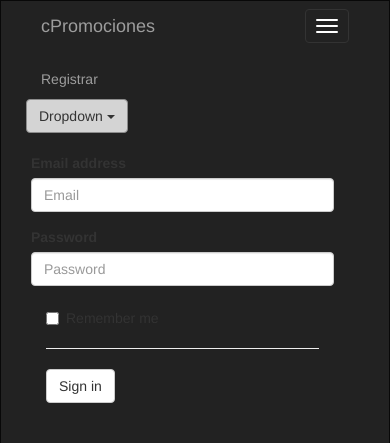
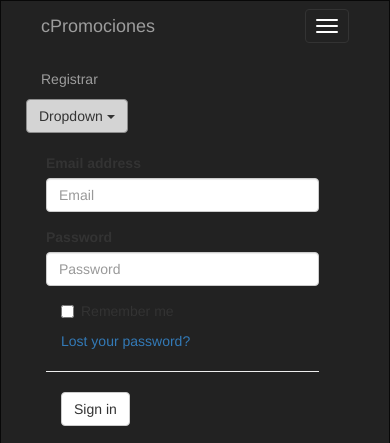
Before and after one commit to wrubio/cpromotions, a Django app: page / in a window 390 px wide, after a click on "Dropdown". Shown: the top 443 px of the page. Run offline with Django 3.2, Linux system fonts and the light colour scheme; some libraries are stand-ins or nearby versions.

Commit message:
Se agrego el form para el login

```diff
--- a/promotions/templates/home/index.html
+++ b/promotions/templates/home/index.html
@@ -137,7 +137,7 @@
                                 </button>
                                 <ul id="login-btn" class="dropdown-menu" aria-labelledby="dropdownMenu1">
                                     <li>
-                                        <form class="form-horizontal">
+                                        <form>
                                             <div class="form-group">
                                                 <label for="exampleInputEmail1">Email address</label>
                                                 <input type="email" class="form-control" id="exampleInputEmail1" placeholder="Email">
@@ -147,12 +147,15 @@
                                                 <input type="password" class="form-control" id="exampleInputPassword1" placeholder="Password">
                                             </div>
                                             <div class="form-group">
-                                                <div class="col-sm-offset-2 col-sm-10">
+                                                <div class="col-sm-6">
                                                     <div class="checkbox">
                                                         <label>
                                                             <input type="checkbox"> Remember me
                                                         </label>
                                                     </div>
+                                                </div>
+                                                <div class="col-sm-6">
+                                                    <a href="#" id="lost-password">Lost your password?</a>
                                                 </div>
                                             </div>
                                             <hr>
```
